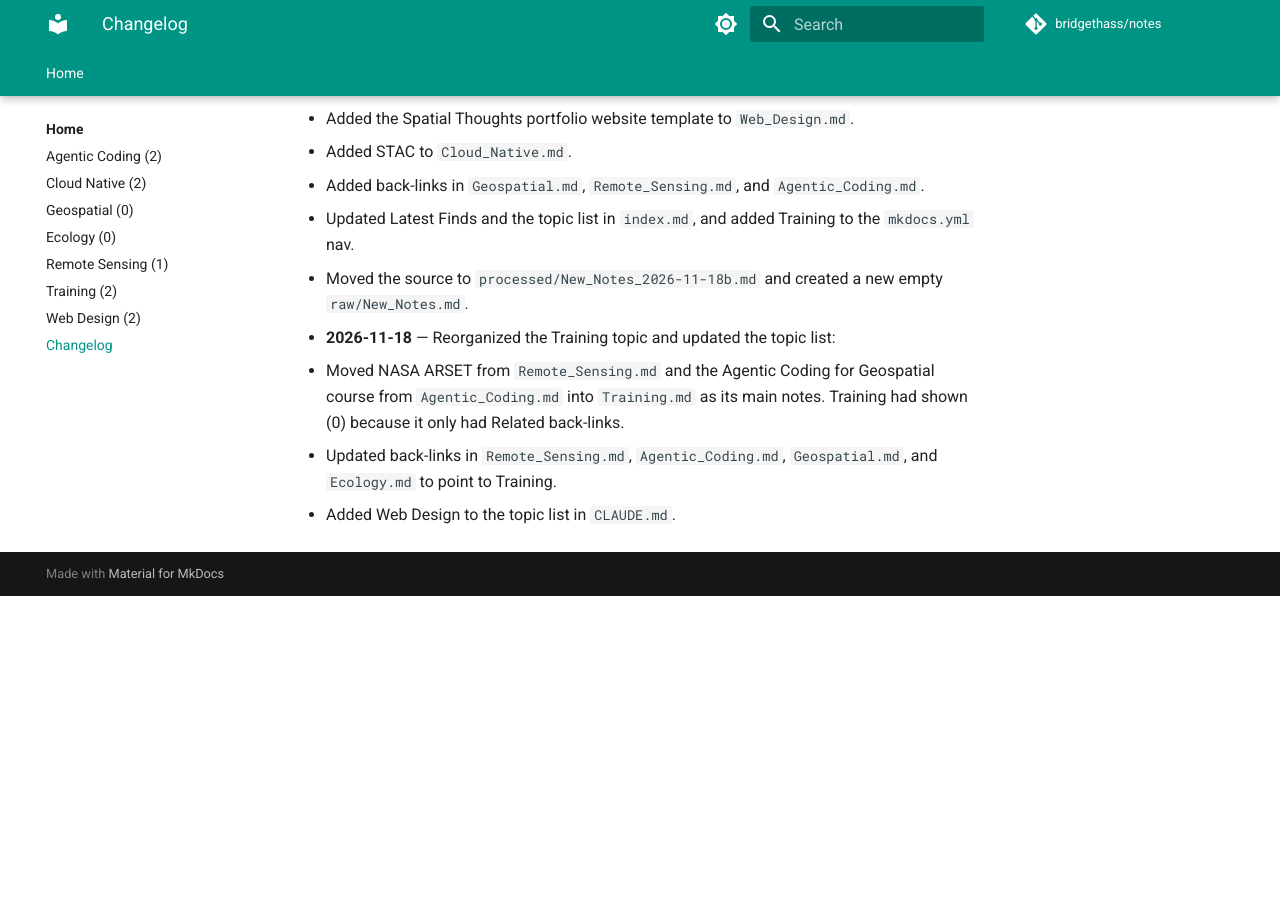
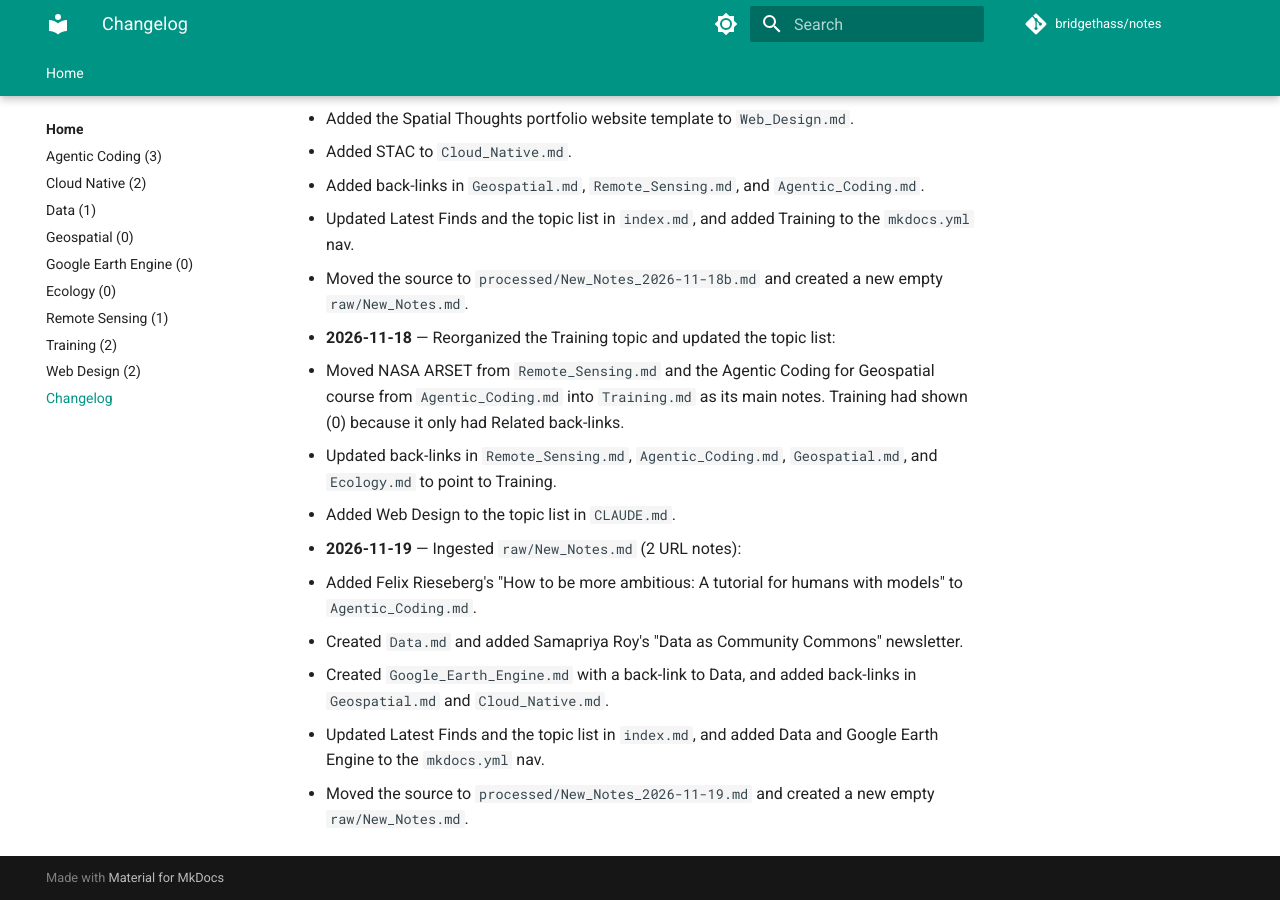
Before and after one commit to bridgethass/notes, an MkDocs documentation site: the page built from notes/log.md, in a window 1280 px wide and 900 px high, scrolled down 1674 px. Built offline with MkDocs 1.6.1 and Material for MkDocs 9.7.7, drawn with Linux system fonts in a browser that asks for light colours; comment, search, counter and statistics services are not loaded; before the commit the page ends 2270 px from its top, so only the background shows below that.

Commit message:
Ingest 2 new notes; add Data and Google Earth Engine topics
Adds Felix Rieseberg's essay on AI ambition (Agentic Coding) and the
Data as Community Commons newsletter (Data).

Co-Authored-By: Claude Opus 5.5 <noreply@anthropic.com>

```diff
--- a/mkdocs.yml
+++ b/mkdocs.yml
@@ -62,7 +62,9 @@ nav:
     - index.md
     - Agentic Coding: Agentic_Coding.md
     - Cloud Native: Cloud_Native.md
+    - Data: Data.md
     - Geospatial: Geospatial.md
+    - Google Earth Engine: Google_Earth_Engine.md
     - Ecology: Ecology.md
     - Remote Sensing: Remote_Sensing.md
     - Training: Training.md
--- a/notes/log.md
+++ b/notes/log.md
@@ -44,3 +44,9 @@ Append-only record of all operations.
   - Moved NASA ARSET from `Remote_Sensing.md` and the Agentic Coding for Geospatial course from `Agentic_Coding.md` into `Training.md` as its main notes. Training had shown (0) because it only had Related back-links.
   - Updated back-links in `Remote_Sensing.md`, `Agentic_Coding.md`, `Geospatial.md`, and `Ecology.md` to point to Training.
   - Added Web Design to the topic list in `CLAUDE.md`.
+- **2026-11-19** — Ingested `raw/New_Notes.md` (2 URL notes):
+  - Added Felix Rieseberg's "How to be more ambitious: A tutorial for humans with models" to `Agentic_Coding.md`.
+  - Created `Data.md` and added Samapriya Roy's "Data as Community Commons" newsletter.
+  - Created `Google_Earth_Engine.md` with a back-link to Data, and added back-links in `Geospatial.md` and `Cloud_Native.md`.
+  - Updated Latest Finds and the topic list in `index.md`, and added Data and Google Earth Engine to the `mkdocs.yml` nav.
+  - Moved the source to `processed/New_Notes_2026-11-19.md` and created a new empty `raw/New_Notes.md`.
```
Also changed, not shown: notes/Agentic_Coding.md (+2 -1 lines), notes/Cloud_Native.md (+5 -1 lines), notes/Data.md (added, +12 -0 lines), notes/Geospatial.md (+2 -1 lines), notes/Google_Earth_Engine.md (added, +10 -0 lines), notes/index.md (+5 -3 lines).
